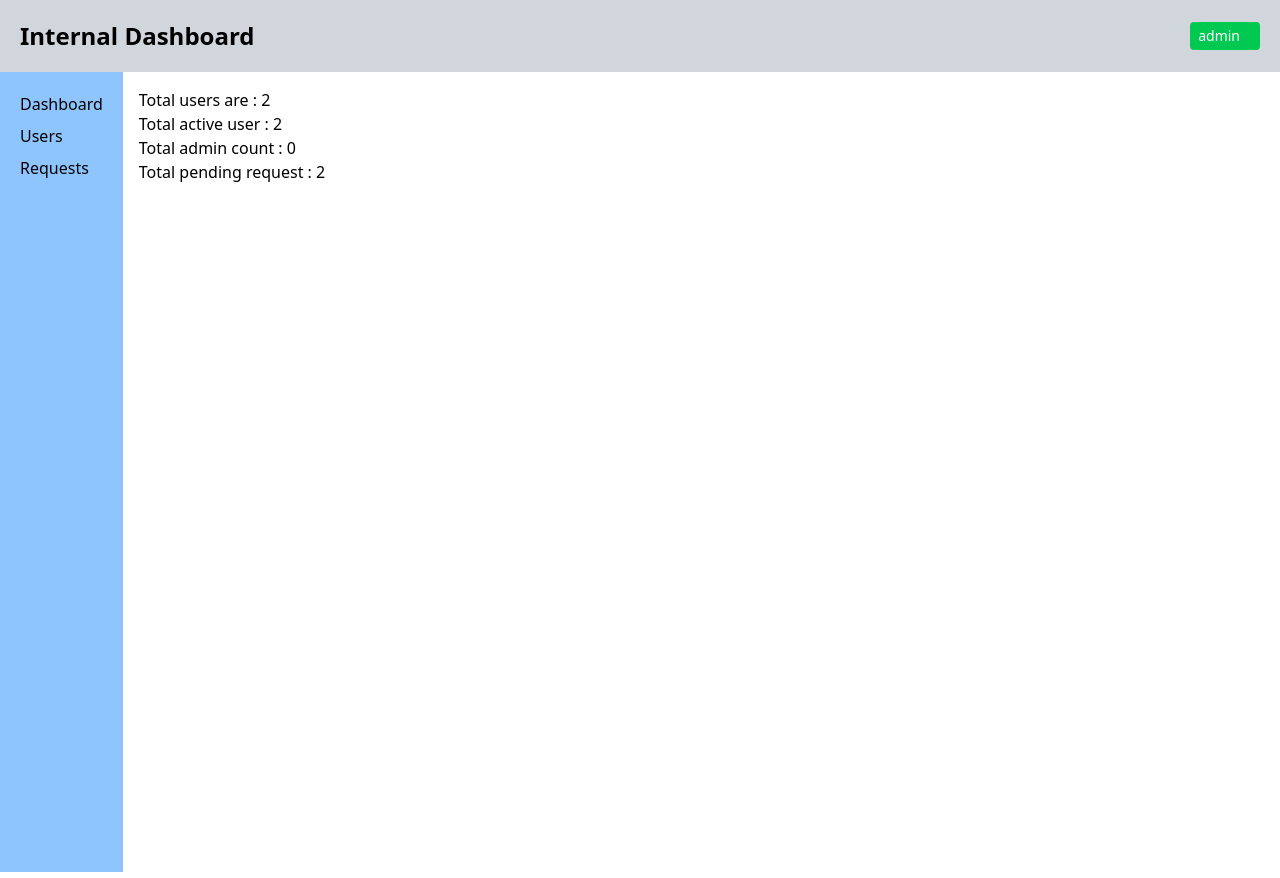
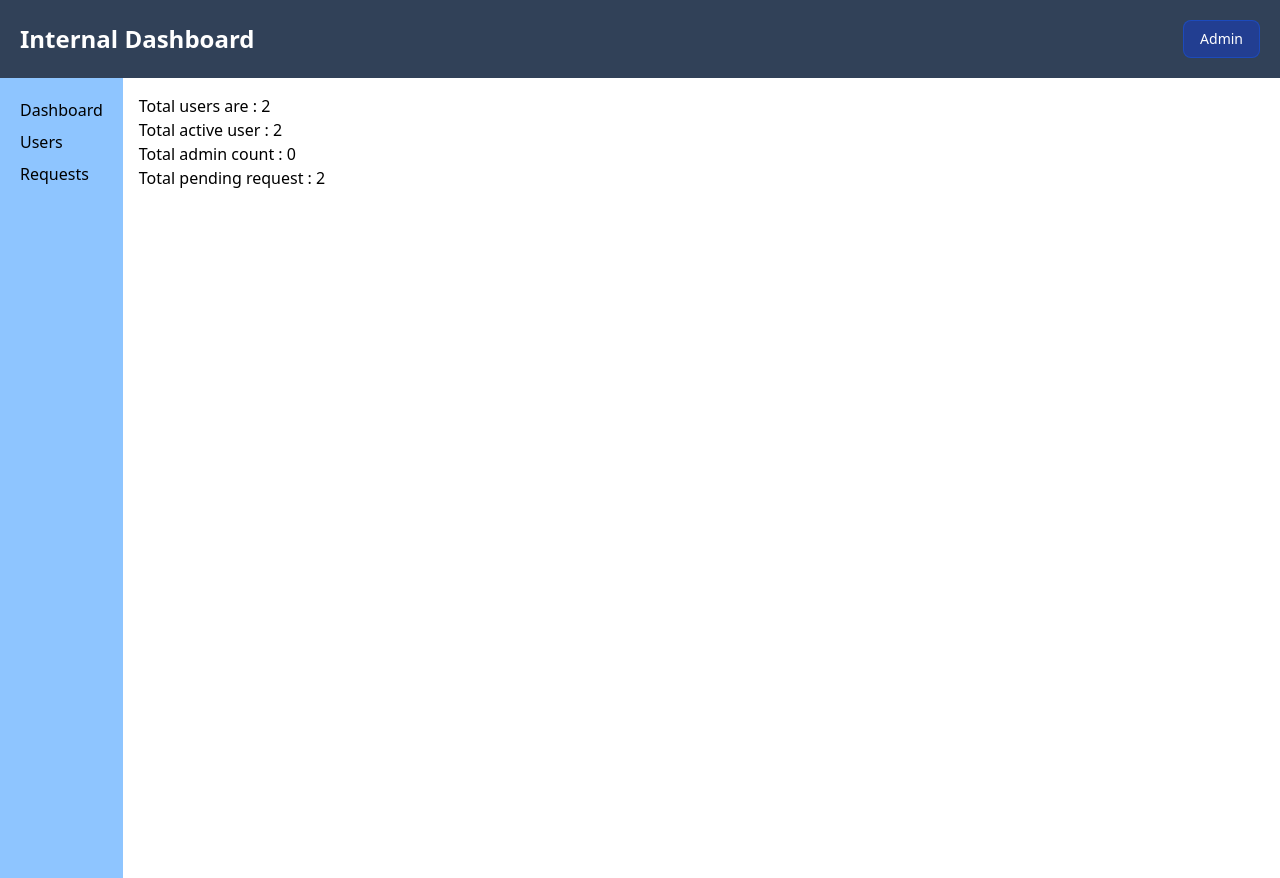
Before and after one commit to itsgauravkumar07/internal-user-management-dashboard, a React (Vite) app: page /dashboard in a window 1280 px wide. Built offline with nearby package versions, Linux system fonts and the light colour scheme.

Commit message:
Polish the UI of navbar

```diff
--- a/src/components/Navbar.jsx
+++ b/src/components/Navbar.jsx
@@ -5,9 +5,9 @@ export default function Navbar(){
     const { currentRole } = useAppContext();
 
     return (
-        <nav className='flex justify-between bg-gray-300 items-center py-5 px-5'>
-            <h1 className='font-bold text-2xl'>Internal Dashboard</h1>
-            <p className='text-sm px-2 py-1 bg-green-500 text-white rounded pr-5'>{ currentRole }</p>
+        <nav className='flex justify-between bg-slate-700 items-center py-5 px-5 '>
+            <h1 className='font-bold text-2xl text-white'>Internal Dashboard</h1>
+            <p className='text-sm px-4 py-2 bg-blue-800/60 text-white font-medium rounded-lg border border-blue-600/40'>{ currentRole }</p>
         </nav>
     )
 }
--- a/src/context/AppProvider.jsx
+++ b/src/context/AppProvider.jsx
@@ -5,7 +5,7 @@ const AppContext = createContext(null);
 
 export default function AppProvider({ children }){
 
-    const [currentRole, setCurrentRole] = useState("admin");
+    const [currentRole, setCurrentRole] = useState("Admin");
     const [currentUserId, setCurrentUserId] = useState(null);
 
     const [users, setUsers] = useState([
--- a/src/pages/Dashboard.jsx
+++ b/src/pages/Dashboard.jsx
@@ -16,7 +16,7 @@ export default function Dashboard(){
 
     return(
         <div>
-            {currentRole === "admin"
+            {currentRole === "Admin"
             ?
                 <>
                     <div>
```
